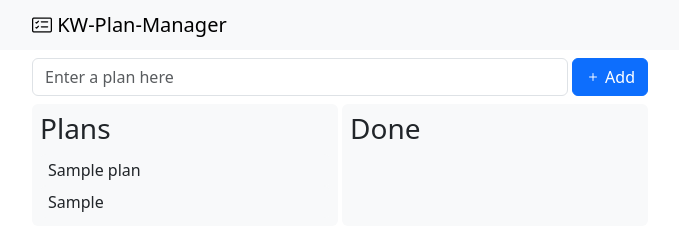
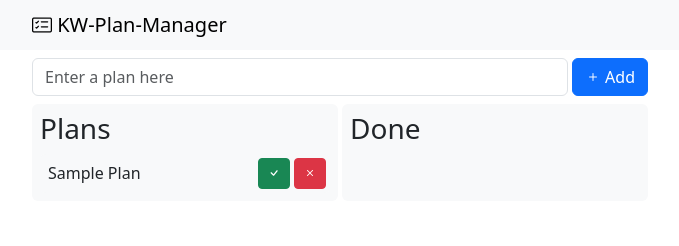
Before and after one commit to Hagyeong13/kw-plan-manager, a plain HTML site: page index.html in a window 1280 px wide. Both pictures are taken after typing "Sample" into the empty fields and a click on the button "Add". Shown: the whole page, without its empty margins (300-979 px from the left). Drawn offline with nearby package versions, Linux system fonts and the light colour scheme.

Commit message:
Feat: 2개 버튼 추가

```diff
--- a/index.html
+++ b/index.html
@@ -42,7 +42,16 @@
             <div class="flex-grow-1 bg-light rounded-2 p-2 me-1 w-50">
                 <h3>Plans</h3>
                 <div id="plan-list">
-                    <div class="plan bg-light p-1 rounded-2 ps-2">Sample plan</div>
+                    <div class="plan bg-light p-1 rounded-2 ps-2 d-flex
+                    align-items-center">
+                        <span class="me-auto">Sample Plan</span>
+                        <button class="btn btn-sm btn-success me-1">
+                            <i class="bi bi-check"></i>
+                        </button>
+                        <button class="btn btn-sm btn-danger">
+                            <i class="bi bi-x"></i>
+                        </button>
+                    </div>
                 </div>
             </div>
             <div class="flex-grow-1 bg-light rounded-2 p-2 w-50">
@@ -60,22 +69,18 @@
         let addBtn = document.querySelector("#add-btn");
 
         addBtn.addEventListener("click", () => {
-            console.log("Clicked!");
+
             // 1. Read the text in #plan-input.
             let input = document.querySelector("#plan-input");
-            let plan = input.value;
 
-            if (!plan.length) return;
+            let text = input.value;
+            if (!text.length) return;
 
-            // 2. Append the text to #plan-list.
-            let newPlan = document.createElement("div");
-            newPlan.classList.add("plan", "bg-light", "p-1", "rounded-2", "ps-2");
-            newPlan.textContent = plan;
+            // 2. Create a new Plan object
+            // 3. Append the new Plan object to plans
+            // 4. Create a new plan item and attach it to #plan-list
 
-            let planList = document.querySelector("#plan-list");
-            planList.appendChild(newPlan);
-
-            // 3. Clear #plan-input.
+            // 5. Clear #plan-input
             input.value="";
         });
     </script>
```
